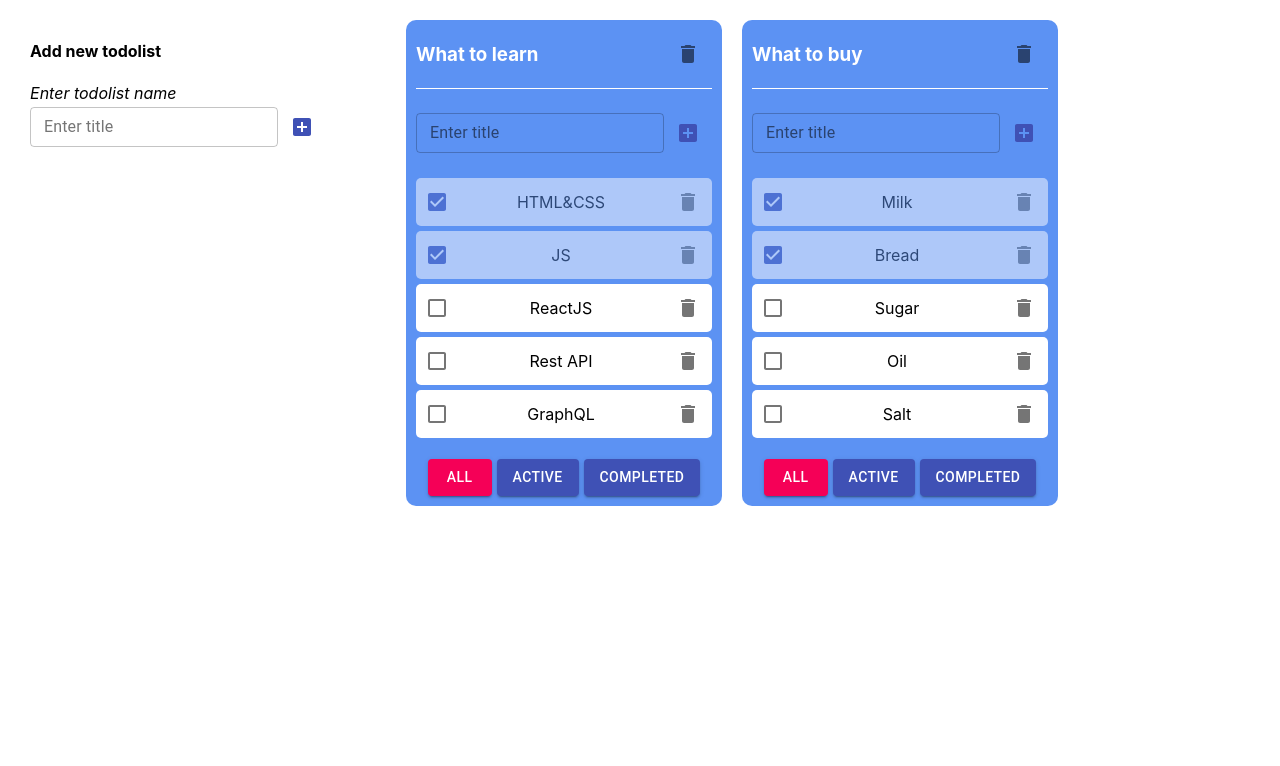
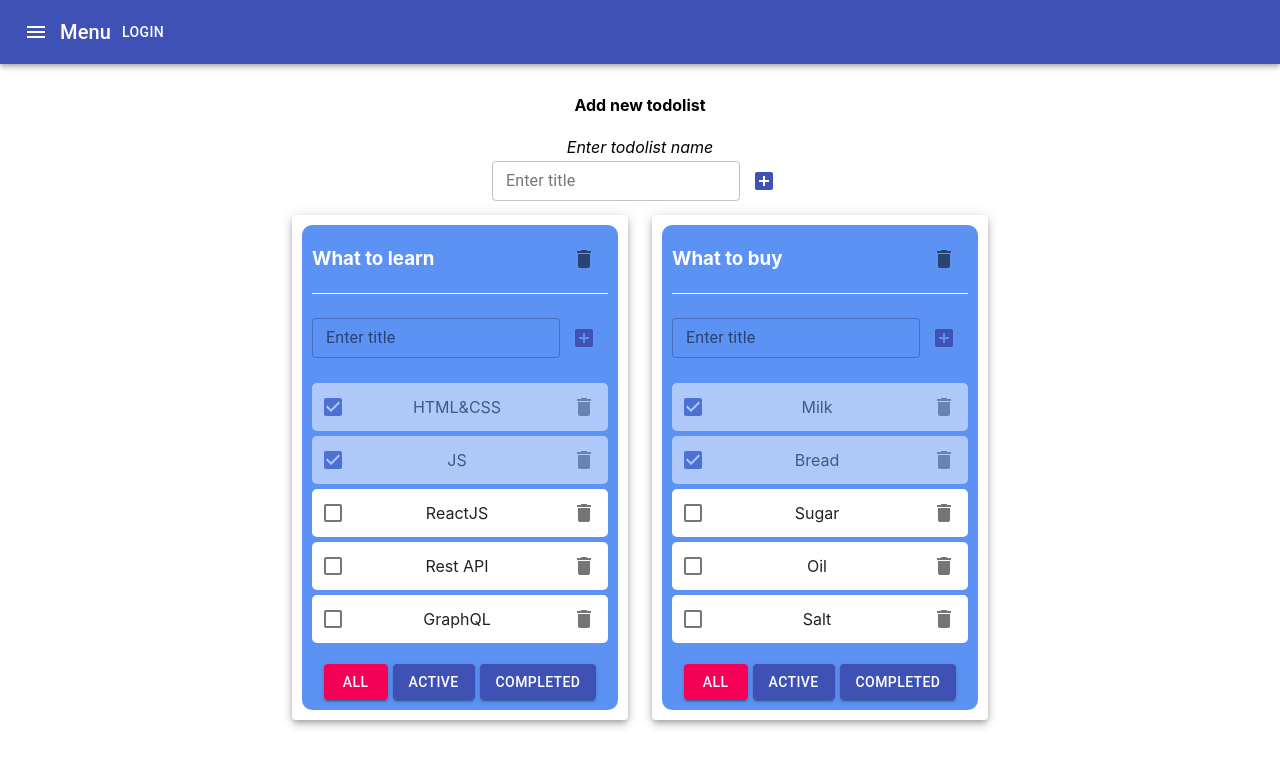
Before and after one commit to iForced/todoList, a React (Create React App) app: page / in a window 1280 px wide. Shown: the top 766 px of the page. Built offline with nearby package versions, Linux system fonts and the light colour scheme.

Commit message:
add mui header and make mui grid container for content

```diff
--- a/src/MyTodoList/components/AddItemForm/AddItemForm.module.css
+++ b/src/MyTodoList/components/AddItemForm/AddItemForm.module.css
@@ -1,7 +1,7 @@
 .add_task {
     display: flex;
     justify-content: space-between;
-    width: 100%;
+    /*width: 100%;*/
     align-items: center;
 }
 .add_input {
--- a/src/MyTodoList/components/Main/Main.tsx
+++ b/src/MyTodoList/components/Main/Main.tsx
@@ -3,6 +3,8 @@ import s from './Main.module.css'
 import {List} from '../List/List';
 import {v1} from 'uuid'
 import {AddItemForm} from "../AddItemForm/AddItemForm";
+import {AppBar, Button, Container, Grid, IconButton, Paper, Toolbar, Typography} from "@material-ui/core";
+import {Menu} from "@material-ui/icons";
 
 export type TaskItemType = {
     id: string
@@ -76,21 +78,33 @@ export const Main: React.FC = () => {
     }
 
     return (
-        <div className={s.container}>
-            <div className={s.add_list_form}>
+        <>
+            <AppBar position={"static"}>
+                <Toolbar>
+                    <IconButton edge={"start"} color={"inherit"} aria-label={"menu"}>
+                        <Menu/>
+                    </IconButton>
+                    <Typography variant={"h6"}>
+                        Menu
+                    </Typography>
+                    <Button color={"inherit"}>Login</Button>
+                </Toolbar>
+            </AppBar>
+            <Container fixed maxWidth={"xl"}>
+                <Grid container style={{padding: "10px"}} alignItems={"center"} direction={"column"}>
                     <h4>Add new todolist</h4>
                     <i>Enter todolist name</i>
                     <AddItemForm addItem={addTodoList}/>
-            </div>
-            <div className={s.lists_container}>
-                {
-                    todolists.map(tl => {
+                </Grid>
+                <Grid container spacing={3} justifyContent={"center"}>
+                    {todolists.map(tl => {
                         let filteredTasks = tasks[tl.id]
                         if (tl.filter === 'active') filteredTasks = tasks[tl.id].filter((t) => !t.isDone)
                         if (tl.filter === 'completed') filteredTasks = tasks[tl.id].filter((t) => t.isDone)
-                        return <List
+                        return <Grid item key={tl.id}>
+                            <Paper style={{padding: "10px"}} elevation={5}>
+                                <List
                                     todolistID={tl.id}
-                            key={tl.id}
                                     title={tl.title}
                                     tasks={filteredTasks}
                                     addTask={addTask}
@@ -102,8 +116,40 @@ export const Main: React.FC = () => {
                                     changeListTitle={changeListTitle}
                                     changeTaskTitle={changeTaskTitle}
                                 />
+                            </Paper>
+                        </Grid>
                     })}
-            </div>
-        </div>
+                </Grid>
+            </Container>
+            {/*<div className={s.container}>*/}
+            {/*    <div className={s.add_list_form}>*/}
+            {/*        <h4>Add new todolist</h4>*/}
+            {/*        <i>Enter todolist name</i>*/}
+            {/*        <AddItemForm addItem={addTodoList}/>*/}
+            {/*    </div>*/}
+            {/*    <div className={s.lists_container}>*/}
+            {/*        {*/}
+            {/*            todolists.map(tl => {*/}
+            {/*                let filteredTasks = tasks[tl.id]*/}
+            {/*                if (tl.filter === 'active') filteredTasks = tasks[tl.id].filter((t) => !t.isDone)*/}
+            {/*                if (tl.filter === 'completed') filteredTasks = tasks[tl.id].filter((t) => t.isDone)*/}
+            {/*                return <List*/}
+            {/*                    todolistID={tl.id}*/}
+            {/*                    key={tl.id}*/}
+            {/*                    title={tl.title}*/}
+            {/*                    tasks={filteredTasks}*/}
+            {/*                    addTask={addTask}*/}
+            {/*                    removeTask={removeTask}*/}
+            {/*                    changeStatus={changeStatus}*/}
+            {/*                    changeFilter={changeFilter}*/}
+            {/*                    filter={tl.filter}*/}
+            {/*                    removeList={removeList}*/}
+            {/*                    changeListTitle={changeListTitle}*/}
+            {/*                    changeTaskTitle={changeTaskTitle}*/}
+            {/*                />*/}
+            {/*            })}*/}
+            {/*    </div>*/}
+            {/*</div>*/}
+        </>
     )
 }
```
Lines whose indentation alone changed are shown as unchanged.
